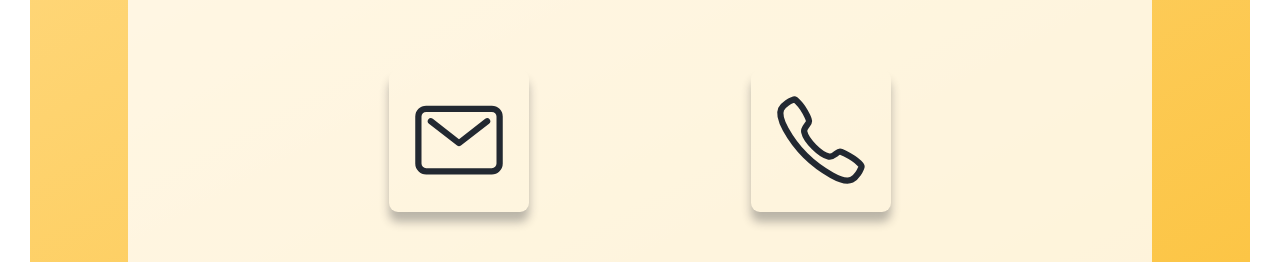
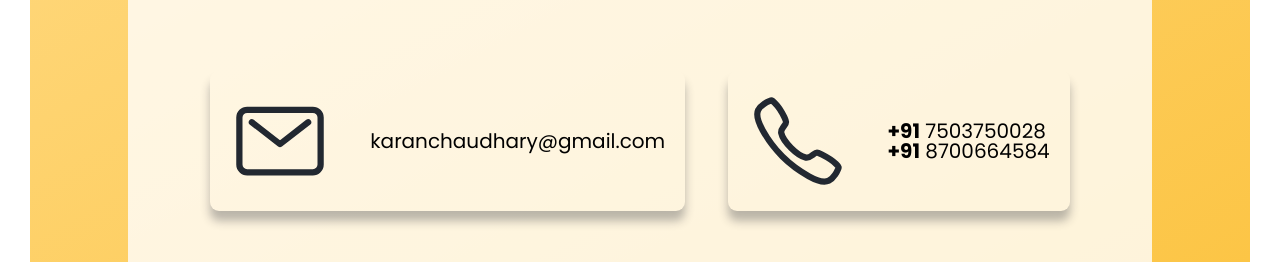
Before and after one commit to lucifer78907/Karan_Chaudhary_and_associates_website, a website: page index.html in a window 1280 px wide. Shown: the part 5510-5772 px from the top of the page. Drawn offline with nearby package versions, Linux system fonts and the light colour scheme.

Commit message:
+Tab_port finish

```diff
--- a/index.html
+++ b/index.html
@@ -345,16 +345,16 @@
           <div class="contacts">
             <div class="contact__email">
               <ion-icon name="mail-outline" class="contact__icon"></ion-icon>
+              <div class="contact__email--content">
+                karanchaudhary@gmail.com
+              </div>
             </div>
             <div class="contact__phone">
               <ion-icon name="call-outline" class="contact__icon"></ion-icon>
-            </div>
-            <div class="contact__email--content hidden">
-              karanchaudhary@gmail.com
-            </div>
-            <div class="contact__phone--content hidden">
-              <strong>+91</strong> 7503750028 <br />
-              <strong>+91</strong> 8700664584
+              <div class="contact__phone--content">
+                <strong>+91</strong> 7503750028 <br />
+                <strong>+91</strong> 8700664584
+              </div>
             </div>
           </div>
         </div>
--- a/sass/layout/_contact.scss
+++ b/sass/layout/_contact.scss
@@ -1,5 +1,9 @@
 .contact {
   padding: 8rem;
+
+  @include respond(tab-port) {
+    padding: 0;
+  }
   background-image: linear-gradient(
     to right bottom,
     rgba(255, 210, 105, 0.823),
@@ -16,6 +20,11 @@
     padding: 6rem;
     background-color: rgba(255, 255, 255, 0.8);
     border-radius: 9px;
+
+    @include respond(tab-port) {
+      height: auto;
+      width: 100%;
+    }
   }
 
   &__title {
@@ -38,6 +47,10 @@
   height: 100%;
   justify-content: space-evenly;
   align-items: center;
+  @include respond(tab-land) {
+    flex-direction: column;
+    align-items: stretch;
+  }
 
   & > * {
     padding: 2rem;
@@ -46,34 +59,15 @@
     margin: 2rem;
     transition: all 500ms ease-out;
 
-    &:hover {
-      flex: 1;
-      background-color: $color-primary;
+    display: flex;
+    justify-content: center;
+    align-items: center;
+    font-size: 2rem;
+    gap: 4rem;
+
+    @include respond(tab-port) {
+      justify-content: space-evenly;
+      flex-direction: column;
     }
   }
 }
-
-.contact__email:hover ~ .contact__email--content,
-.contact__phone:hover ~ .contact__phone--content {
-  top: 62%;
-  left: 50%;
-  opacity: 1;
-  transform: translate(-50%, -50%);
-  font-size: 3rem;
-  visibility: visible;
-  box-shadow: none;
-  @include respond(laptop) {
-    font-size: 2rem;
-    top: 60%;
-  }
-  @include respond(tab-land) {
-    top: 59%;
-    font-size: 1.6rem;
-    left: 47%;
-  }
-}
-.contact__phone:hover ~ .contact__phone--content {
-  @include respond(tab-land) {
-    left: 52%;
-  }
-}
```
Also changed, not shown: css/styles.css, 1 other file.
